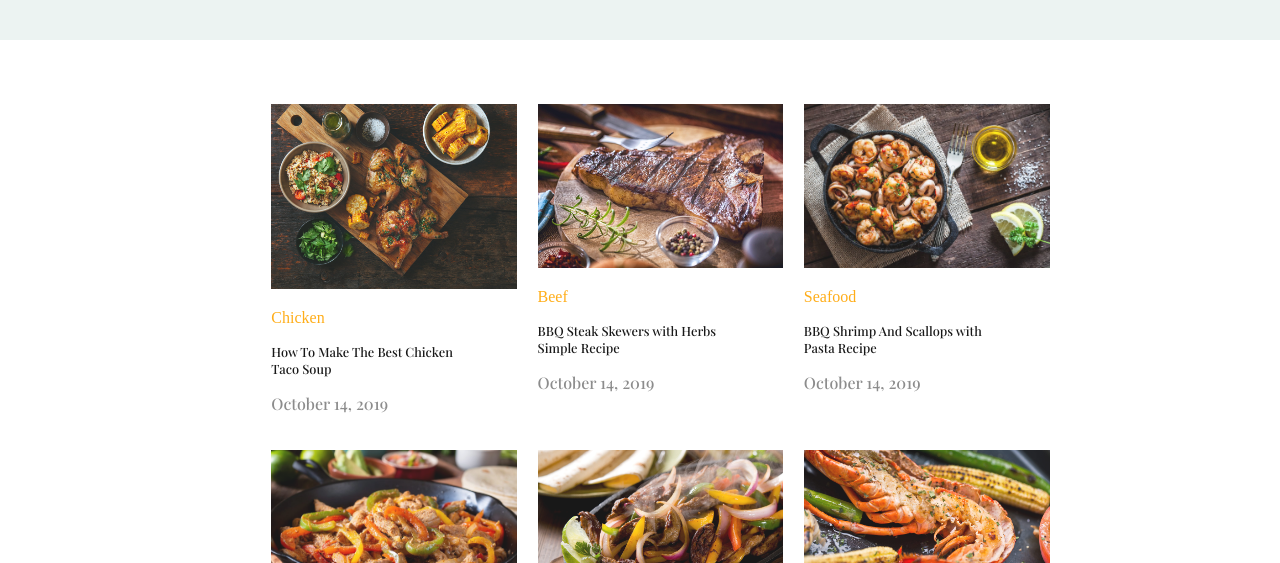
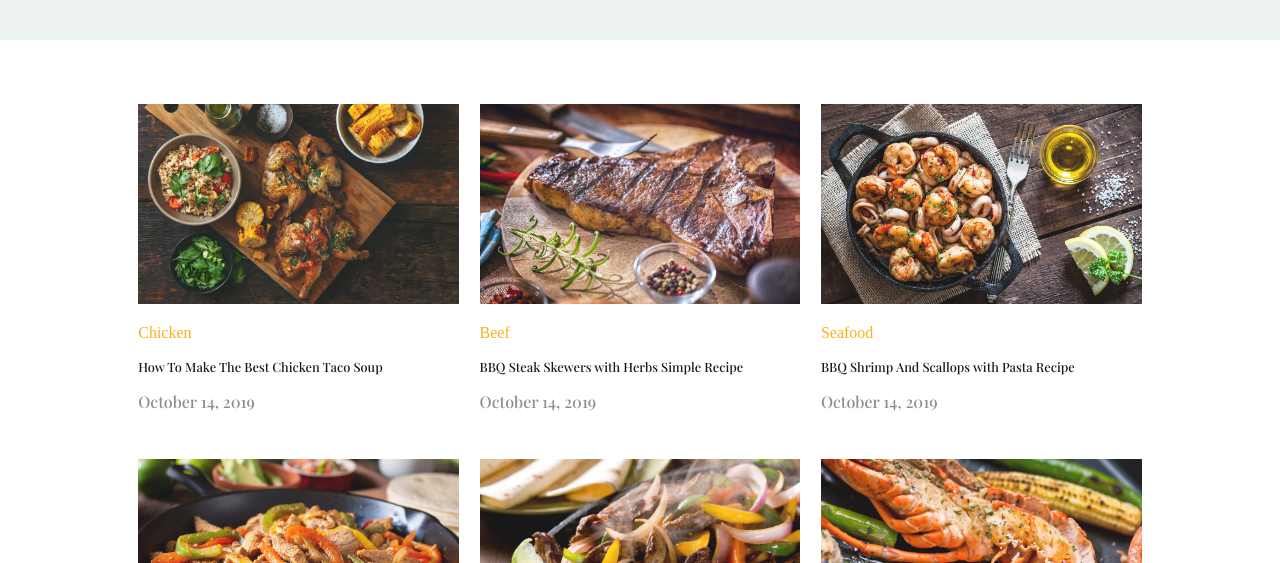
Before and after one commit to ErikTorkelsson/GruppUppgiftCss, a plain HTML site: page Ourblog.html in a window 1280 px wide. Shown: the part 237-800 px from the top of the page. Drawn offline with nearby package versions, Linux system fonts and the light colour scheme; a web font is replaced by a local one.

Commit message:
Our Blog fix

```diff
--- a/Ourblog.css
+++ b/Ourblog.css
@@ -114,14 +114,14 @@ main {
 }
 
 .margin-three-percent {
-    margin: 0% 3% 10% 3%;
+    margin: 0% 2% 10% 2%;
 }
 
 .three-pictures{
     display: flex;
     flex-direction: column;
     opacity: 90%;
-    align-items: flex-start;
+    /* align-items: flex-start; */
     justify-content: center;
 }
 
@@ -252,17 +252,18 @@ main {
         display: flex;
         max-width: 100%;
         flex-direction: row;
-        align-items: flex-start;
         opacity: 90%;
     }
 
     .margin-three-percent {
-        margin: 0% 3% 2% 3%;
-        max-width: 20%;
+        margin: 0 1% 3% 1%;
     }
 
     .img {
-        max-width: 120%;
+        object-fit: cover;
+        width: 400px;
+        height: 200px;
+
     }
 
     .Font {
```
